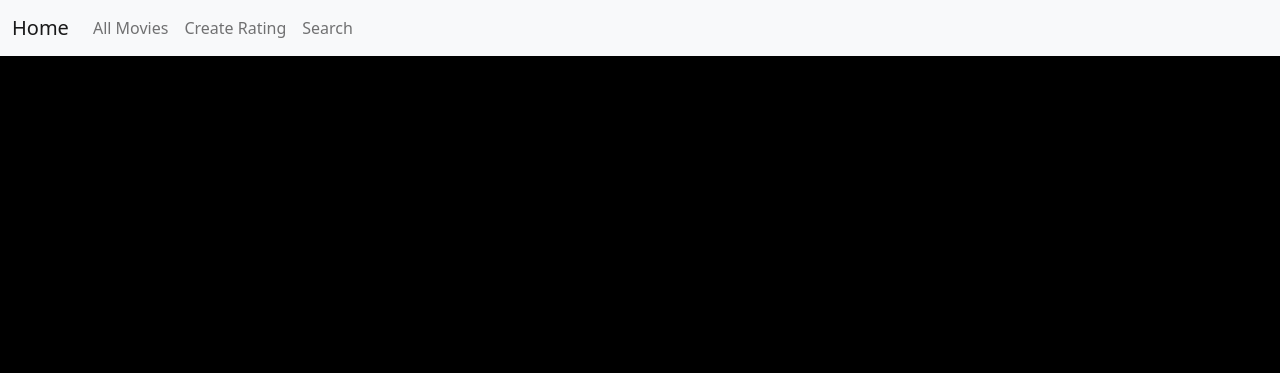
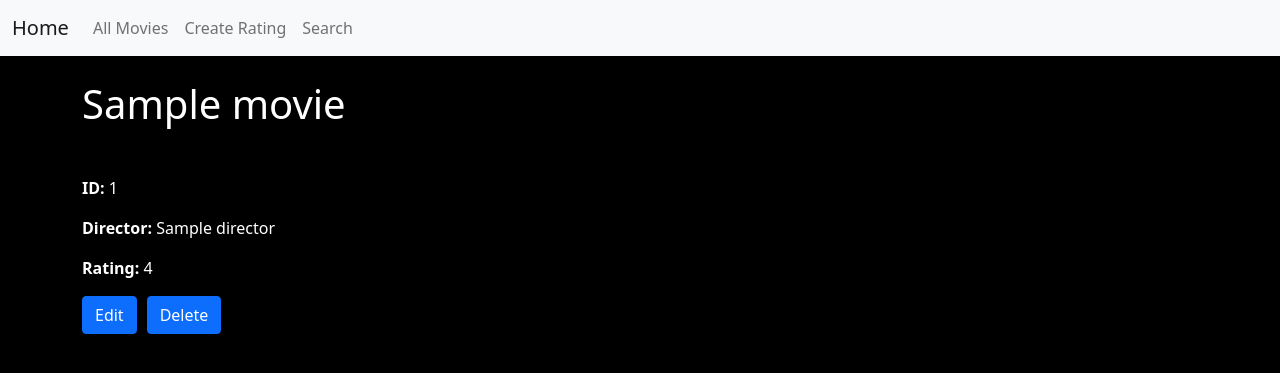
Before and after one commit to weiraven/itsc-3155-module-9-assignment, a Flask app: template templates/get_single_movie.html in a window 1280 px wide. Shown: the top 373 px of the page. Run offline with Flask 2, Linux system fonts and the light colour scheme; the template is opened without the code that fills it: most values are stand-ins (such as "Sample title", 1, 10 or a date in 2020).

Commit message:
implemented code for displaying title, id, director, rating, edit/delete buttons for a single movie

```diff
--- a/templates/get_single_movie.html
+++ b/templates/get_single_movie.html
@@ -1,8 +1,23 @@
 {% extends '_layout.html' %}
 
-{% block title %}Movie Rating App | Movie{% endblock %}
+{% block title %}Movie Rating App | {{ movie.title }}{% endblock %}
 
 {% block body %}
-<h1 class="mb-5"></h1>
+<h1 class="mb-5">{{ movie.title }}</h1>
 <!-- TODO: Feature 4 -->
+<p><strong>ID:</strong> {{ movie.movie_id }}</p>
+<p><strong>Director:</strong> {{ movie.director }}</p>
+<p><strong>Rating:</strong> {{ movie.rating }}</p>
+
+<div style="display: flex; gap: 10px;">
+    <!-- Edit button -->
+    <form action="/movies/{{ movie.id }}/edit" method="get">
+        <button type="submit" class="btn btn-primary">Edit</button>
+    </form>
+
+    <!-- Delete button -->
+    <form action="/movies/{{ movie.id }}/delete" method="post">
+        <button type="submit" class="btn btn-primary">Delete</button>
+    </form>
+</div>
 {% endblock %}
```
